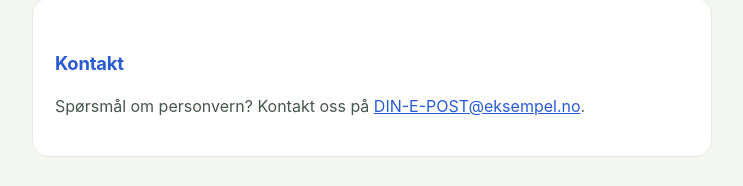
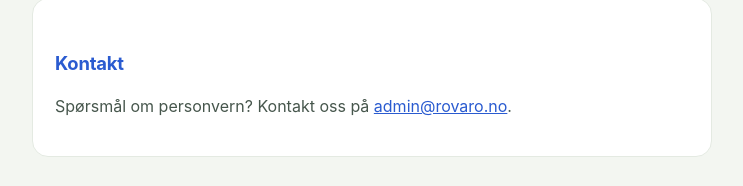
Before and after one commit to patricangefuhr/aapent, a website: page public/personvern.html in a window 1280 px wide. Shown: the part 1726-1912 px from the top of the page, without its empty margins (268-1011 px from the left). Drawn offline with Linux system fonts and the light colour scheme.

Commit message:
personvern: sett inn kontakt-e-post (admin@rovaro.no)
Co-Authored-By: Claude Opus 4.8 <noreply@anthropic.com>

```diff
--- a/public/personvern.html
+++ b/public/personvern.html
@@ -73,7 +73,7 @@
 
   <div class="card">
     <h2>Kontakt</h2>
-    <p>Spørsmål om personvern? Kontakt oss på <a href="mailto:DIN-E-POST@eksempel.no">DIN-E-POST@eksempel.no</a>.</p>
+    <p>Spørsmål om personvern? Kontakt oss på <a href="mailto:admin@rovaro.no">admin@rovaro.no</a>.</p>
   </div>
 </main>
 </body>
```
